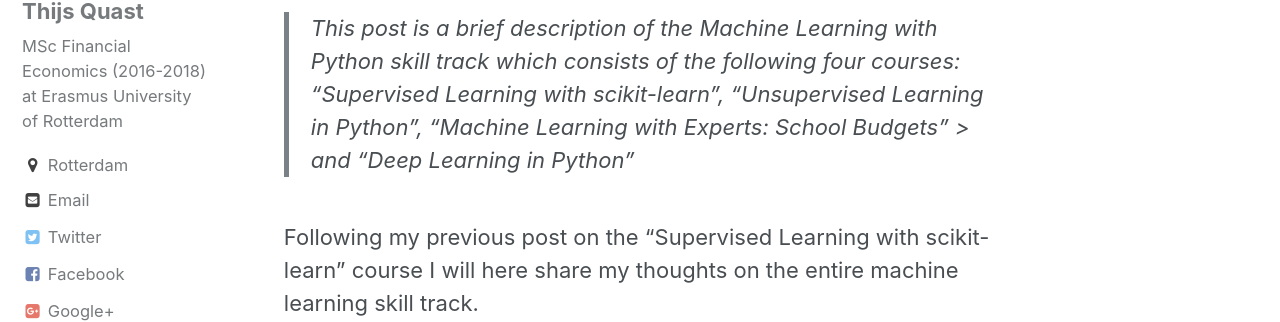
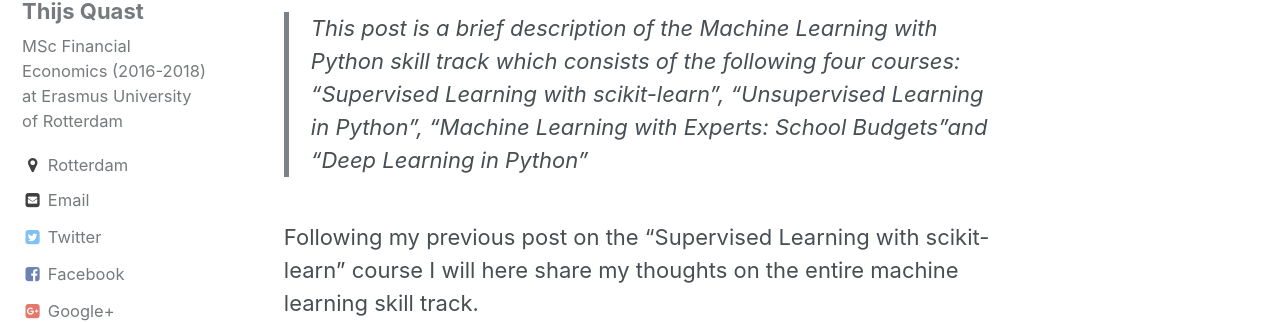
Before and after one commit to Thijsq/thijsq.github.io, a Jekyll site: the page built from _posts/2018-01-31-mltrack.md, in a window 1280 px wide and 900 px high. Shown: the part 266-588 px from the top of the window. Built offline with Jekyll 4.4.1, drawn with Linux system fonts in a browser that asks for light colours.

```diff
--- a/_posts/2018-01-31-mltrack.md
+++ b/_posts/2018-01-31-mltrack.md
@@ -7,7 +7,7 @@ tags: [machine learning, deep learning, python]
 ---
 
 > This post is a brief description of the Machine Learning with Python skill track which consists of the following four courses:
-> "Supervised Learning with scikit-learn", "Unsupervised Learning in Python", "Machine Learning with Experts: School Budgets" > and "Deep Learning in Python"
+> "Supervised Learning with scikit-learn", "Unsupervised Learning in Python", "Machine Learning with Experts: School Budgets"and "Deep Learning in Python"
 
 Following my previous post on the "Supervised Learning with scikit-learn" course I will here share my thoughts on the entire machine learning skill track.
 
```
